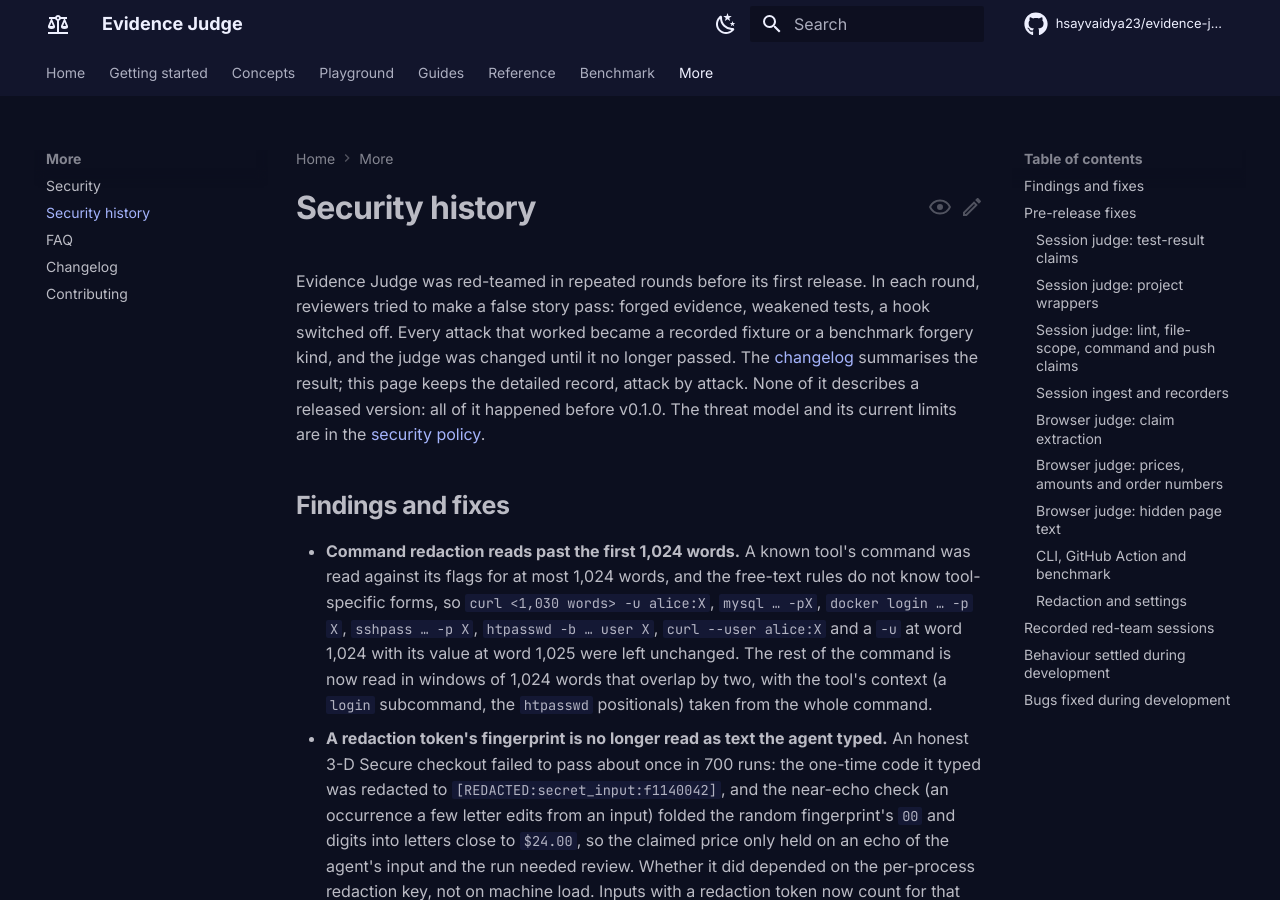
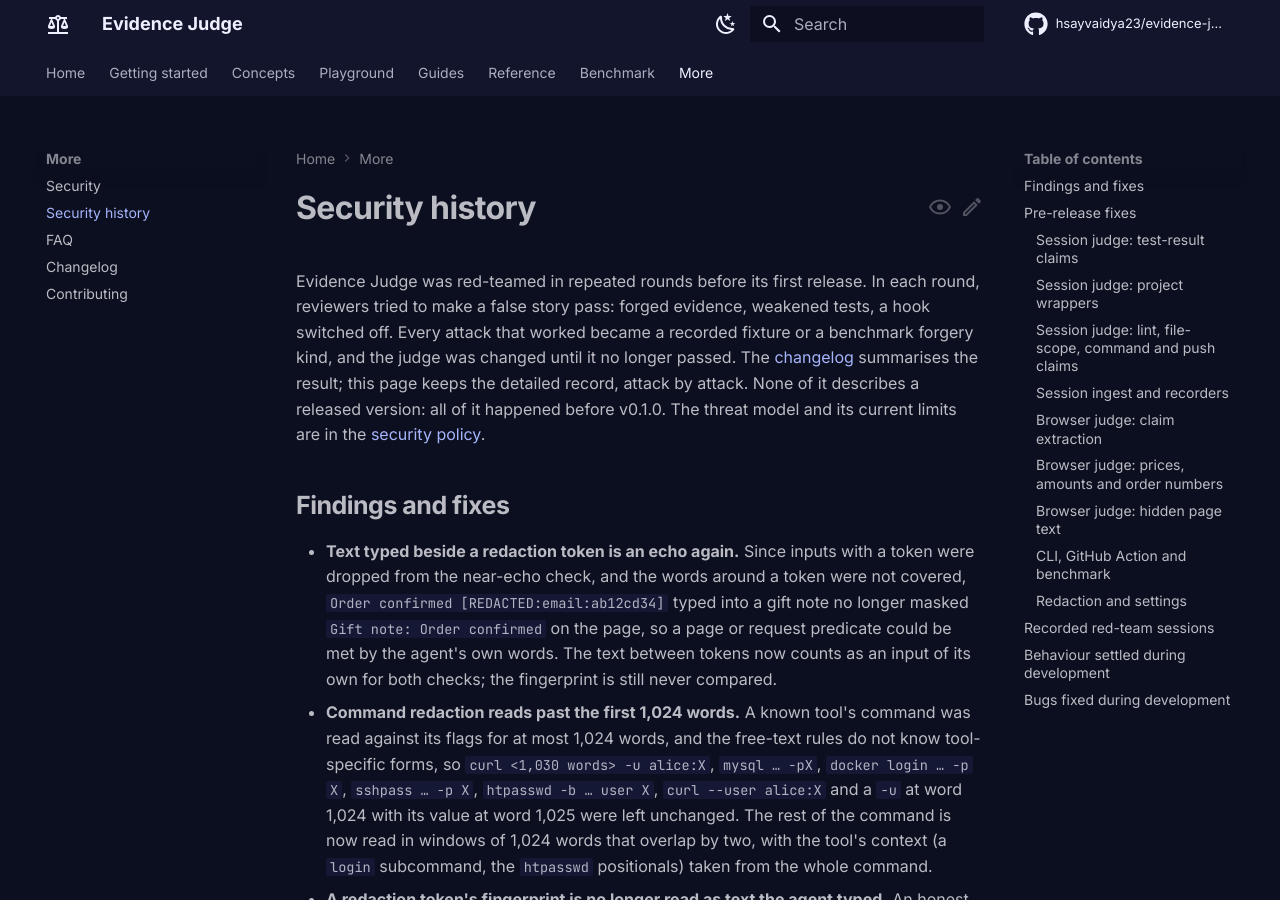
Before and after one commit to hsayvaidya23/evidence-judge, an MkDocs documentation site: the page built from docs/security-history.md, in a window 1280 px wide and 900 px high. Built offline with MkDocs 1.6.1 and Material for MkDocs 9.7.7, drawn with Linux system fonts in a browser that asks for light colours; comment, search, counter and statistics services are not loaded.

Commit message:
Count the text around a redaction token as the agent's input
Since a fingerprint is never read as typed text, inputs with a redaction
token were dropped from the near-echo check, and the exact echo of such an
input does not cover the words before or after the token. `Order
confirmed [REDACTED:email:ab12cd34]` typed into a gift note therefore no
longer masked "Gift note: Order confirmed" on the page; before that change
it was masked.

`mask_covered` now adds the text between an input's tokens as inputs of
their own, a token ending a word, so exact, folded and near echoes of it
are masked and cover their words. The fingerprint itself is still never
compared, and the fixed keys that broke the 3-D Secure checkout still
leave "$24.00" alone, also beside typed text. Benchmarks are unchanged.

Fixes #134

```diff
--- a/docs/security-history.md
+++ b/docs/security-history.md
@@ -14,6 +14,13 @@
 
 ## Findings and fixes
 
+- **Text typed beside a redaction token is an echo again.** Since inputs with a token were
+  dropped from the near-echo check, and the words around a token were not covered,
+  `Order confirmed [REDACTED:email:ab12cd34]` typed into a gift note no longer masked
+  `Gift note: Order confirmed` on the page, so a page or request predicate could be met by the
+  agent's own words.
+  The text between tokens now counts as an input of its own for both checks; the fingerprint is
+  still never compared.
 - **Command redaction reads past the first 1,024 words.** A known tool's command was read
   against its flags for at most 1,024 words, and the free-text rules do not know tool-specific
   forms, so `curl <1,030 words> -u alice:X`, `mysql … -pX`, `docker login … -p X`,
```
Also changed, not shown: CHANGELOG.md (+2 -1 lines), SECURITY.md (+2 -1 lines), docs/concepts/redaction.md (+3 -1 lines), 2 other files.
